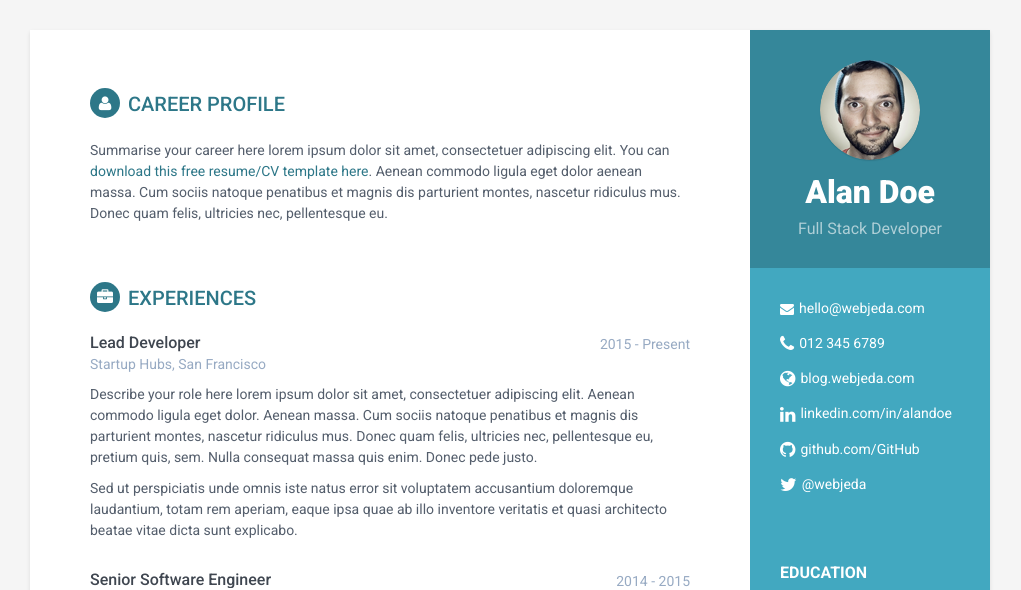
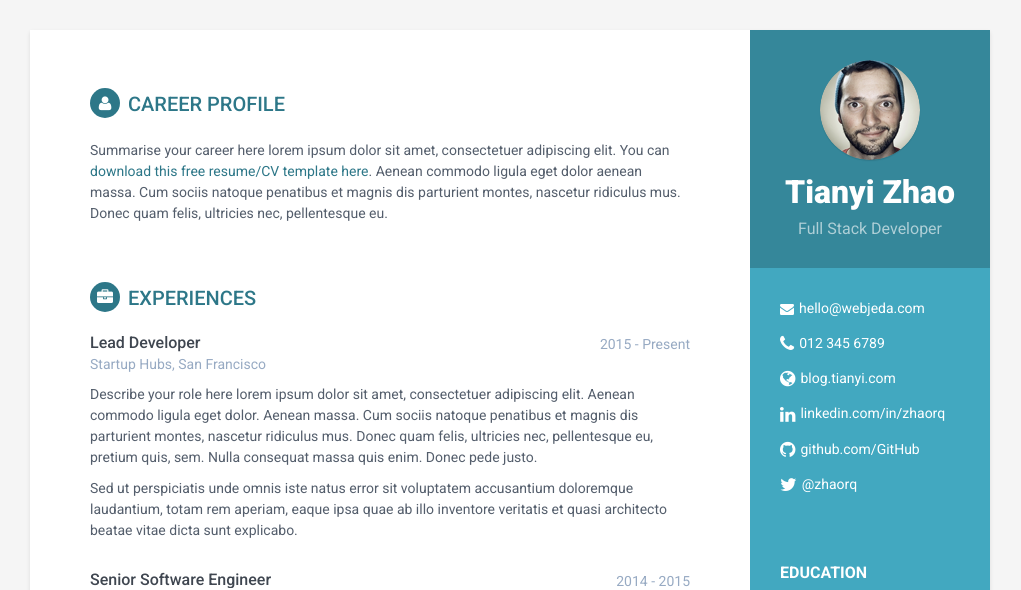
Before and after one commit to zhaorq/zhaorq.github.io, a Jekyll site: the page built from index.html, in a window 1280 px wide. Shown: the top 590 px of the page, without its empty margins (130-1151 px from the left). Built offline with Jekyll 4.4.1, drawn with Linux system fonts in a browser that asks for light colours.

Commit message:
initial commit

```diff
--- a/_config.yml
+++ b/_config.yml
@@ -1,7 +1,7 @@
 
 title: My Resume
 url: 'http://webjeda.com'
-baseurl: '/online-cv' #change it according to your repository name
+baseurl: '' #change it according to your repository name
 
 
 # Enable one of these styles by removing #. Style will be applied only after restarting the build or serve.
@@ -13,17 +13,17 @@ baseurl: '/online-cv' #change it according to your repository name
 
 
 #Profile information
-name: Alan Doe
+name: Tianyi Zhao
 tagline: Full Stack Developer
 pic: profile.png  #place a 100x100 picture inside /assets/images/ folder and provide the name of the file below
 
 #sidebar links
 email: hello@webjeda.com
 phone: 012 345 6789
-website: blog.webjeda.com #do not add http://
-linkedin: alandoe
-github: sharu725
-twitter: '@webjeda'
+website: blog.tianyi.com #do not add http://
+linkedin: zhaorq
+github: zhaorq
+twitter: '@zhaorq'
 
 
 # Tracker
```
